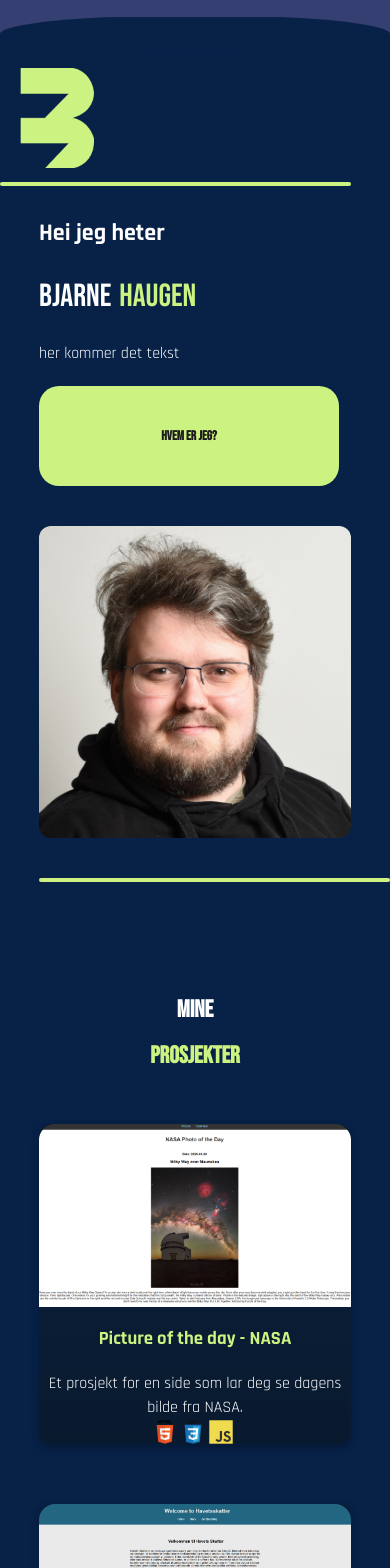
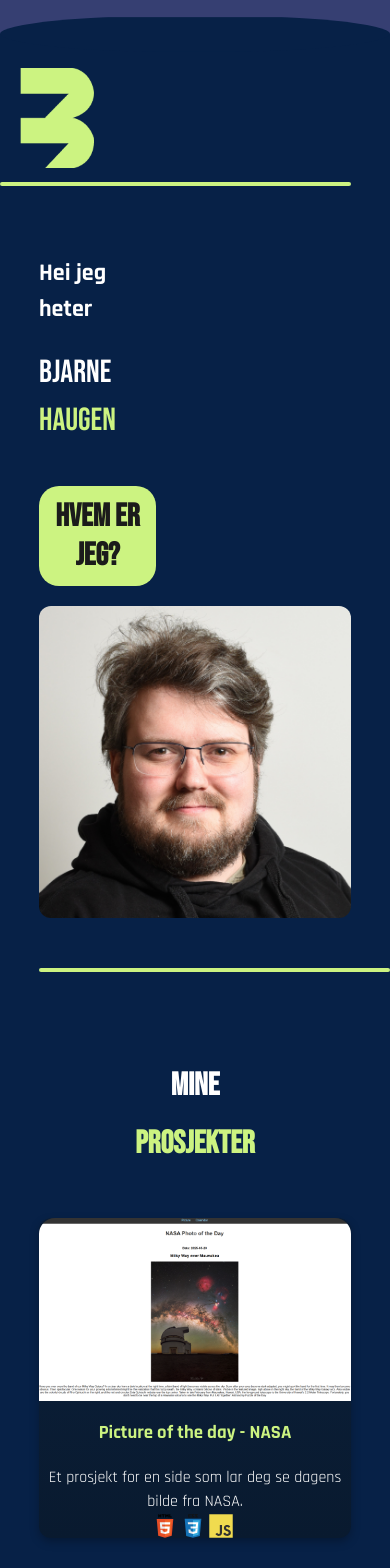
Before and after one commit to BjarneHaugen/bjarnehaugen.github.io, a React (Vite) app: page /#/ in a window 390 px wide. Shown: the top 1568 px of the page. Built offline with nearby package versions, Linux system fonts and the light colour scheme.

Commit message:
updated fonts

```diff
--- a/src/css/aboutMe.css
+++ b/src/css/aboutMe.css
@@ -50,7 +50,6 @@ p {
 
 #cvList li {
     margin: 10px 0;
-    line-height: 1.5;
 }
 
 #cvList ul {
--- a/src/css/landingPage.css
+++ b/src/css/landingPage.css
@@ -12,8 +12,7 @@
 .aboutMeText {
     position: relative;
     align-self: start;
-    min-width: 250px;
-    max-width: 500px;
+    width: 30vw;
 }
 
 .mainContent {
@@ -31,49 +30,23 @@
     justify-content: space-between;
     flex-wrap: wrap;
     width: 80%;
-    margin-bottom: 40px;
-    margin-left: auto;
-    margin-right: auto;
+    margin: 40px auto;
+    font-size: xx-large;
 }
 
 #aboutMeButton {
     background-color: #CCF381;
-    width: 300px;
-    height: 100px;
-    border-radius: 20px;
-    margin: 20px 0;
-    border: none;
-    transition: filter 0.2s, box-shadow 0.2s;
-    cursor: pointer;
-
-}
-
-#aboutMeButton {
-    background-color: #CCF381;
-    width: 300px;
+    width: 30vw;
     height: 100px;
     border-radius: 20px;
     border: none;
+    margin: 20px 0;
     transition: all 0.3s ease;
-    /* Endret for å inkludere transform og box-shadow */
     cursor: help;
-    /* Samme cursor som .help */
     color: #1b1b1b;
-    /* Kontrast mot den lyse bakgrunnen */
     font-weight: bold;
+    font-size: xx-large;
 }
-
-@media (max-width: 768px) {
-    #myProjects {
-        flex-direction: column;
-    }
-
-    #aboutMeButton {
-    margin-bottom: 40px;
-}
-
-}
-
 
 
 /* Hover-effekt inspirert av .help */
@@ -87,14 +60,18 @@
     flex-direction: row;
     align-items: center;
     justify-content: center;
-    margin: 40px;
+    margin: 50px;
     gap: 10px;
-    margin-bottom: 50px;
+    font-size: xx-large;
 }
 
 @media (max-width: 800px) {
     #myProjects {
         flex-direction: column;
+    }
+
+    .aboutMeRow {
+        font-size: medium;
     }
 }
 
@@ -103,7 +80,6 @@
     flex-direction: column;
     justify-content: space-between;
     width: 80%;
-    margin-top: 30px;
 }
 
 .projectsList {
--- a/src/main.css
+++ b/src/main.css
@@ -28,16 +28,11 @@ body {
 }
 
 .greenBarTop {
-    margin-top: 10px;
-    margin-bottom: 10px;
-    margin-left: 0;
-    margin-right: auto;
+    margin: 10px auto 10px 0
 }
 
 .greenBarBottom {
-    margin-left: auto;
-    margin-right: 0;
-    margin-bottom: 40px;
+    margin: 10px 0 40px auto
 }
 
 .symbols {
--- a/src/pages/AboutMe.tsx
+++ b/src/pages/AboutMe.tsx
@@ -13,7 +13,7 @@ const AboutMe: React.FC = () => {
             <Header />
             <div className="greenBar greenBarTop"></div>
             <div id="aboutMePage">
-                <div id="aboutMePageInfo" className="aboutMeRow">
+                <div id="aboutMePageInfo">
                     <h1 className='yellowText fontBebasNeue fontSizeXLarge'>Litt om meg</h1>
                     <p className='whiteText fontInter fontStyleLight fontSizeXSmall'>Hvem er jeg? <br />
                         Hei, jeg heter Bjarne og er en 29 år gammel mann fra Sandefjord, Vestfold. Jeg har en bachelor i informasjonsteknologi og fagbrev som hjulutrustningsreparatør, noe som gir meg en bakgrunn som kombinerer både teknisk forståelse og praktiske ferdigheter.<br /><br />
@@ -47,7 +47,7 @@ const AboutMe: React.FC = () => {
                     <ul>
                         <li className="whiteText fontInter fontXSizeSmall">
                             <h3 className="fontStyleSemiBold">Høyskolen Kristiania</h3>
-                                <p className='fontInter'>
+                            <p className='fontInter'>
 
                                 Bachelor Informasjonsteknologi (180 sp) <br />
                                 Aug. 2018 - jun. 2021<br />
--- a/src/pages/LandingPage.tsx
+++ b/src/pages/LandingPage.tsx
@@ -21,10 +21,9 @@ const LandingPage: React.FC = () => {
                     <div className="aboutMeText">
                         <h2 className='whiteText fontRajdhani fontStyleSemiBold fontSizeMedium'>Hei jeg heter</h2>
                         <h1><span className="whiteText fontBebasNeue fontStyleNormal fontSizeXLarge" id='bjarneName'>BJARNE</span> <span className="yellowText fontBebasNeue fontStyleNormal fontSizeXLarge">HAUGEN</span></h1>
-                        <p id='aboutMeSummary' className='whiteText fontRajdhani fontStyleNormal fontSizeMedium'> her kommer det tekst </p>
                         <button
                             id="aboutMeButton"
-                            className='fontBebasNeue fontStyleNormal fontSizeMedium'
+                            className='fontBebasNeue fontSizeMedium'
                             onClick={() => window.location.hash = '#/aboutMe'}
                         >
                             Hvem er jeg?
--- a/src/pages/ProjectPage.tsx
+++ b/src/pages/ProjectPage.tsx
@@ -91,11 +91,11 @@ const ProjectPage: React.FC = () => {
 
                 {/* Background, Development, Solution */}
                 <div className="projectPage-sections">
-                    <h2 className="yellowText fontBebasNeue fontSizeSmall">Bakgrunn</h2>
+                    <h2 className="yellowText fontInter fontSizeSmall">Bakgrunn</h2>
                     <p className="whiteText fontRajdhani fontSizeMedium">{project.background}</p>
-                    <h2 className="yellowText fontBebasNeue fontSizeMedium">Utvikling</h2>
+                    <h2 className="yellowText fontInter fontSizeMedium">Utvikling</h2>
                     <p className="whiteText fontRajdhani fontSizeSmall">{project.development}</p>
-                    <h2 className="yellowText fontBebasNeue fontSizeMedium">Løsning</h2>
+                    <h2 className="yellowText fontInter fontSizeMedium">Løsning</h2>
                     <p className="whiteText fontRajdhani fontSizeSmall">{project.solution}</p>
                 </div>
             </main>
```
